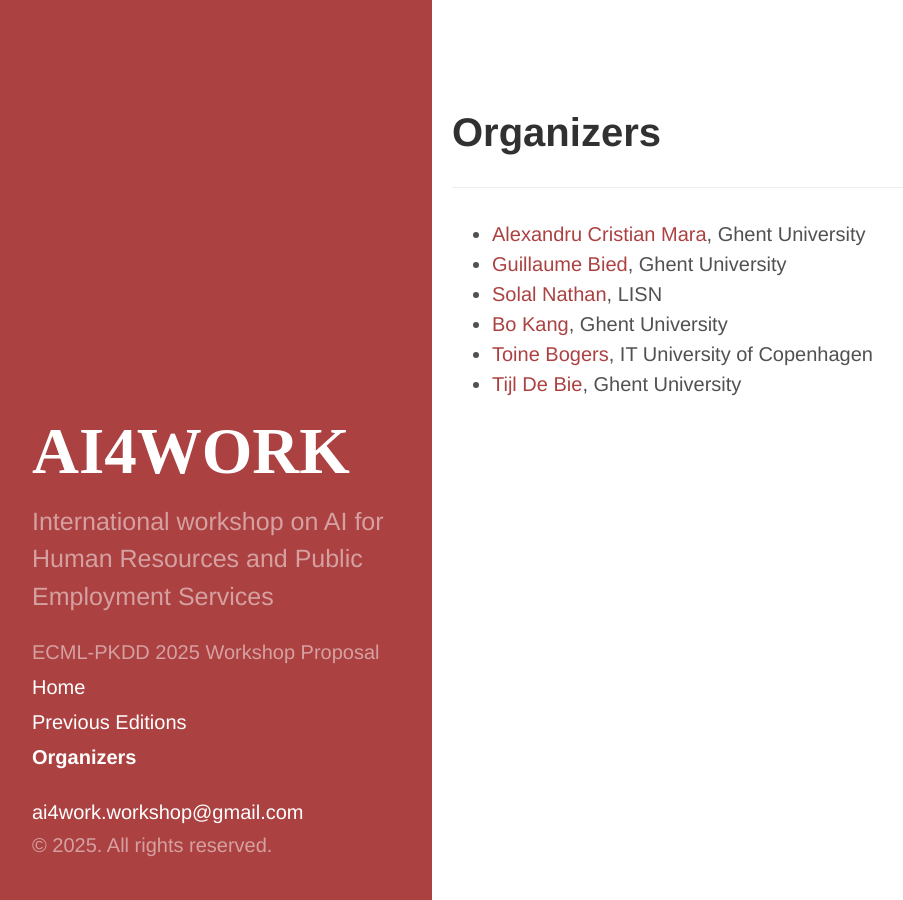
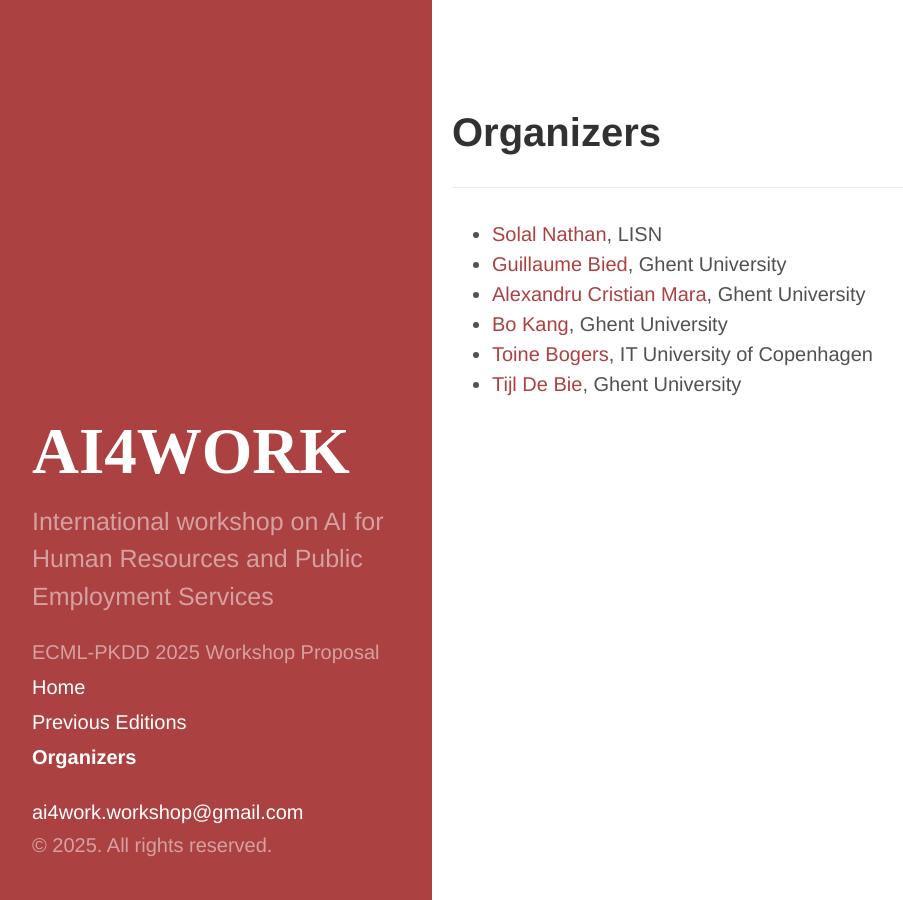
Before and after one commit to ai4work/ecmlpkdd2025, a Jekyll site: the page built from pages/organizers.md, in a window 1280 px wide. Shown: the whole page, without its empty margins (8-911 px from the left). Built offline with Jekyll 4.4.1, drawn with Linux system fonts in a browser that asks for light colours.

```diff
--- a/pages/organizers.md
+++ b/pages/organizers.md
@@ -5,9 +5,9 @@ permalink: /organizers/
 ---
 # Organizers
 ---
+- [Solal Nathan](https://solalnathan.com), LISN
+- [Guillaume Bied](https://crest.science/user/guillaume-bied/), Ghent University
 - [Alexandru Cristian Mara](https://dru-mara.github.io), Ghent University
-- [Guillaume Bied](https://crest.science/user/guillaume-bied/), Ghent University
-- [Solal Nathan](https://solalnathan.com), LISN
 - [Bo Kang](http://bokang.io), Ghent University
 - [Toine Bogers](http://toinebogers.com), IT University of Copenhagen
 - [Tijl De Bie](http://www.tijldebie.net), Ghent University
```
